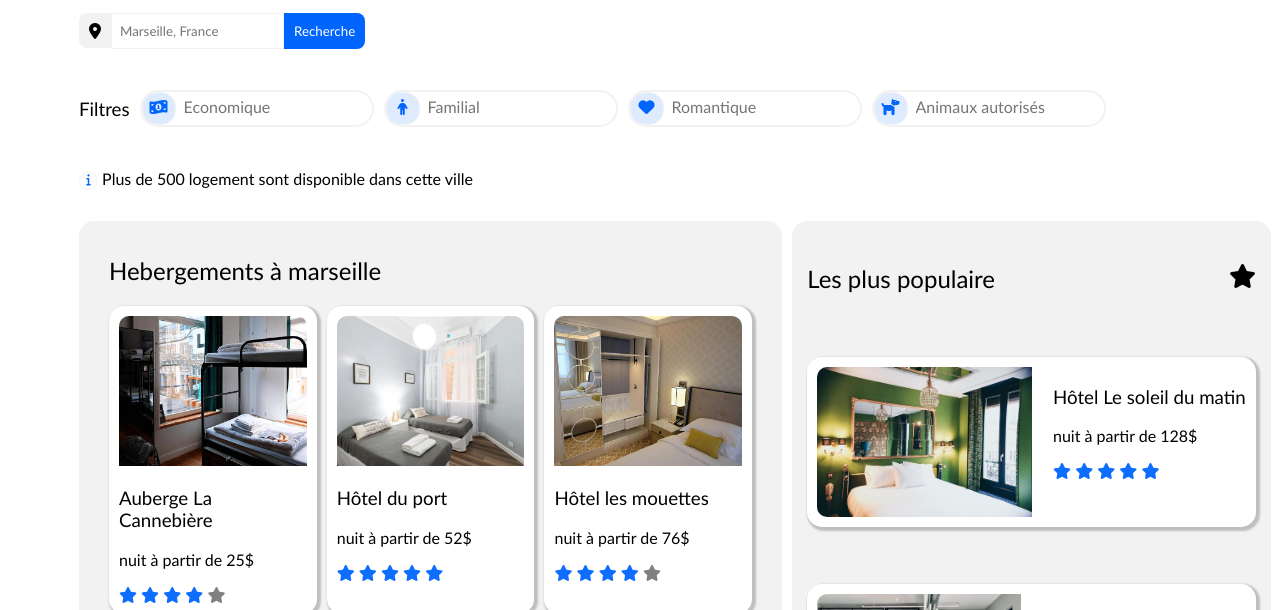
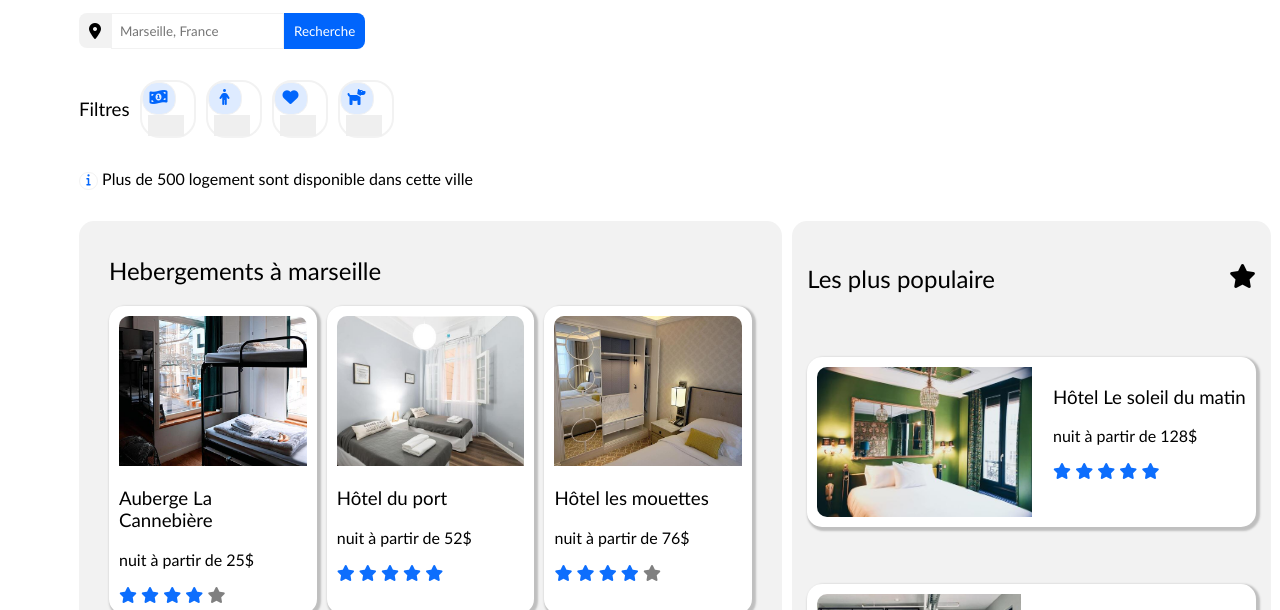
Before and after one commit to Czecevic/exercice_OC, a plain HTML site: page index.html in a window 1280 px wide. Shown: the part 189-799 px from the top of the page. Drawn offline with Linux system fonts and the light colour scheme.

Commit message:
MAJ 19/05

```diff
--- a/index.html
+++ b/index.html
@@ -35,13 +35,13 @@
         <div class="Filtres">
             <h3>Filtres</h3>
             <span class="span1"><i class="fa-solid fa-money-bill-1-wave map2">
-            </i><input type="text" class="input1" placeholder="Economique"></span>
+            </i><input type="button" class="input1" placeholder="Economique"></span>
             <span class="span1"><i class="fa-solid fa-person map2">
-            </i><input type="text" class="input1" placeholder="Familial"></span>
+            </i><input type="button" class="input1" placeholder="Familial"></span>
             <span class="span1"><i class="fa-solid fa-heart map2">
-            </i><input type="text" class="input1" placeholder="Romantique"></span>
+            </i><input type="button" class="input1" placeholder="Romantique"></span>
             <span class="span1"><i class="fa-solid fa-dog map2">
-            </i><input type="text" class="input1" placeholder="Animaux autorisés"></span>
+            </i><input type="button" class="input1" placeholder="Animaux autorisés"></span>
         </div>
     </section>
     <div style="padding: 0px 0px 0px 15px;">
```
